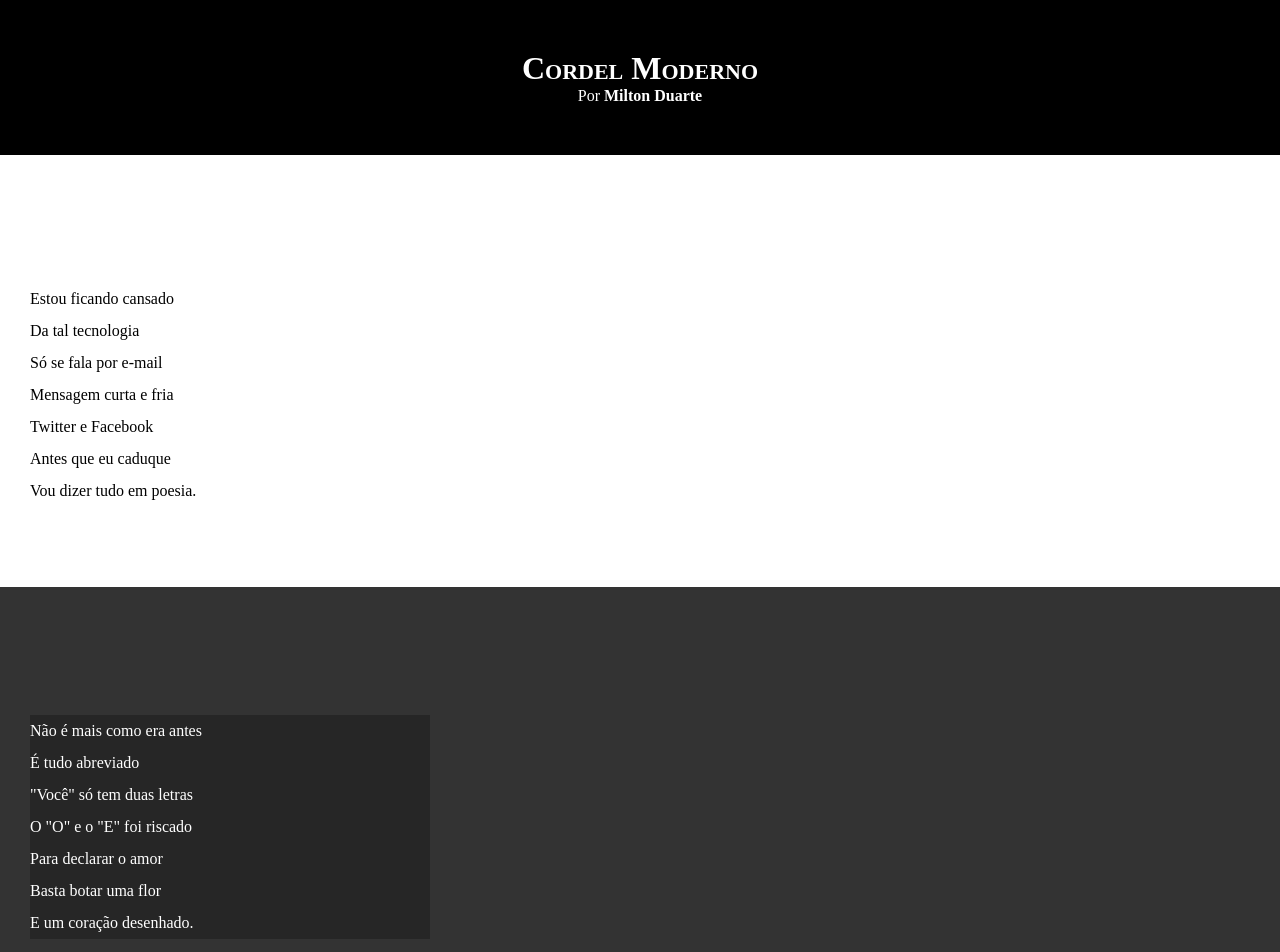
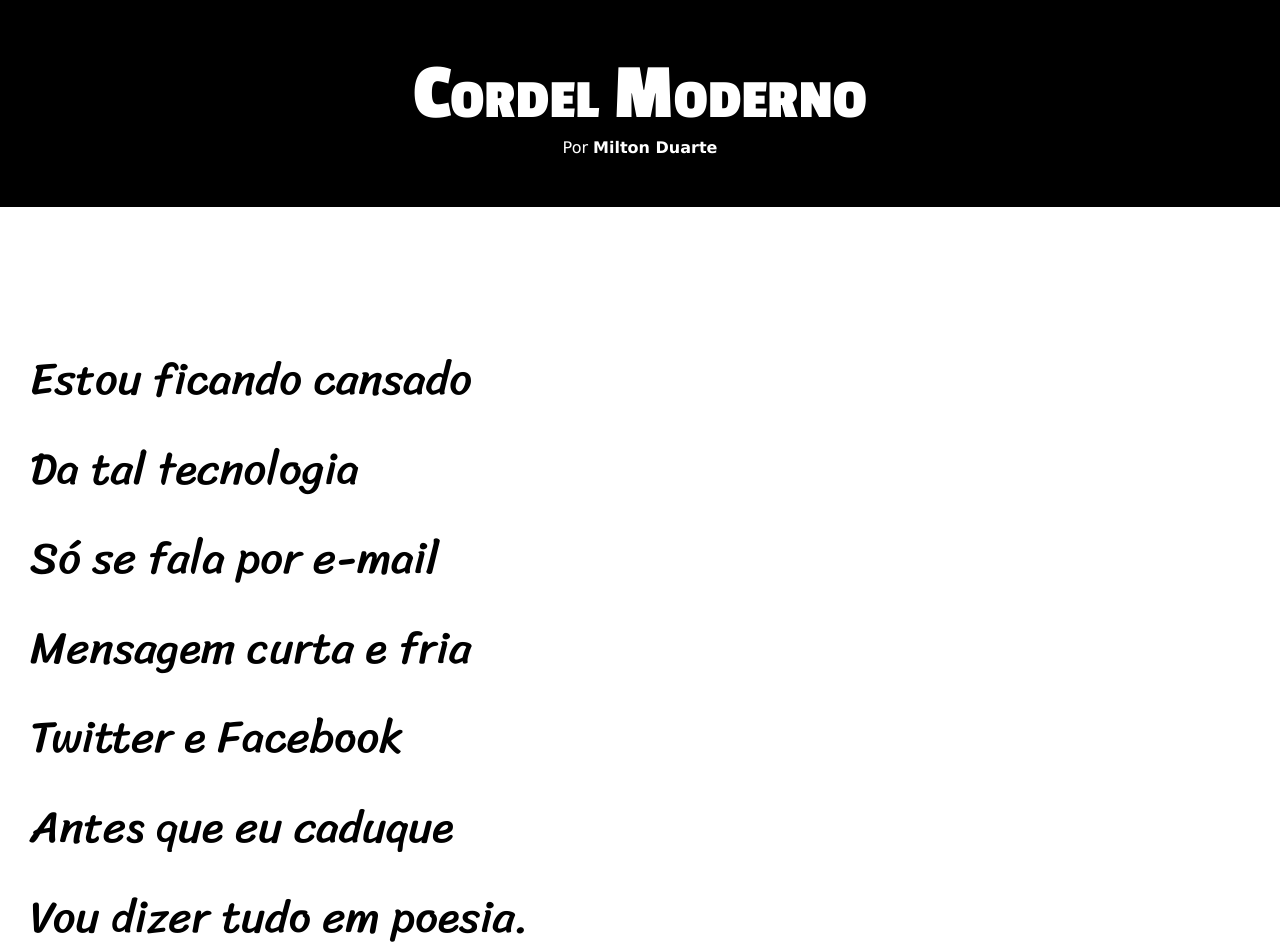
Before and after one commit to robertdouglasaimon/PROJETO-CORDEL, a plain HTML site: page index.html in a window 1280 px wide. Shown: the top 952 px of the page. Drawn offline with Linux system fonts and the light colour scheme.

Commit message:
Atualização de estilos, desafio 12

```diff
--- a/asset/css/style.css
+++ b/asset/css/style.css
@@ -1,13 +1,24 @@
 @charset "UTF-8";
+
+@import url('https://fonts.googleapis.com/css2?family=Passion+One:wght@400;700;900&display=swap');
+@import url('https://fonts.googleapis.com/css2?family=Sriracha&display=swap');
+
+:root {
+    --fonte1:Verdana, Geneva, Tahoma, sans-serif;
+    --font-PassionOne:'Passion One', sans-serif;
+    --font-Sriracha: 'Sriracha', cursive;
+}
 
 * {
     margin: 0px;
     padding: 0px;
+    font-size: 1em;
 }
 
 html, body {
     min-width: 100vh;
     background-color: darkgray;
+    font-family: var(--fonte1);
 }
 
 header {
@@ -19,6 +30,8 @@ header {
 header > h1 {
     padding-top: 50px;
     font-variant: small-caps;
+    font-family: var(--font-PassionOne);
+    font-size: 10vh;
 }
 
 header > p {
@@ -41,6 +54,8 @@ section {
     padding-bottom: 10vh;
     line-height: 2em;
     padding-left: 30px;
+    font-family: var(--font-Sriracha);
+    font-size: 3.5vw;
 }
 
 
@@ -55,7 +70,8 @@ section.imagem {
 }
 
 section.imagem > p {
-    width: 400px;
+    display: inline;
+    padding: 5px;
     background-color: rgba(0, 0, 0, 0.253);
 }
 
```
